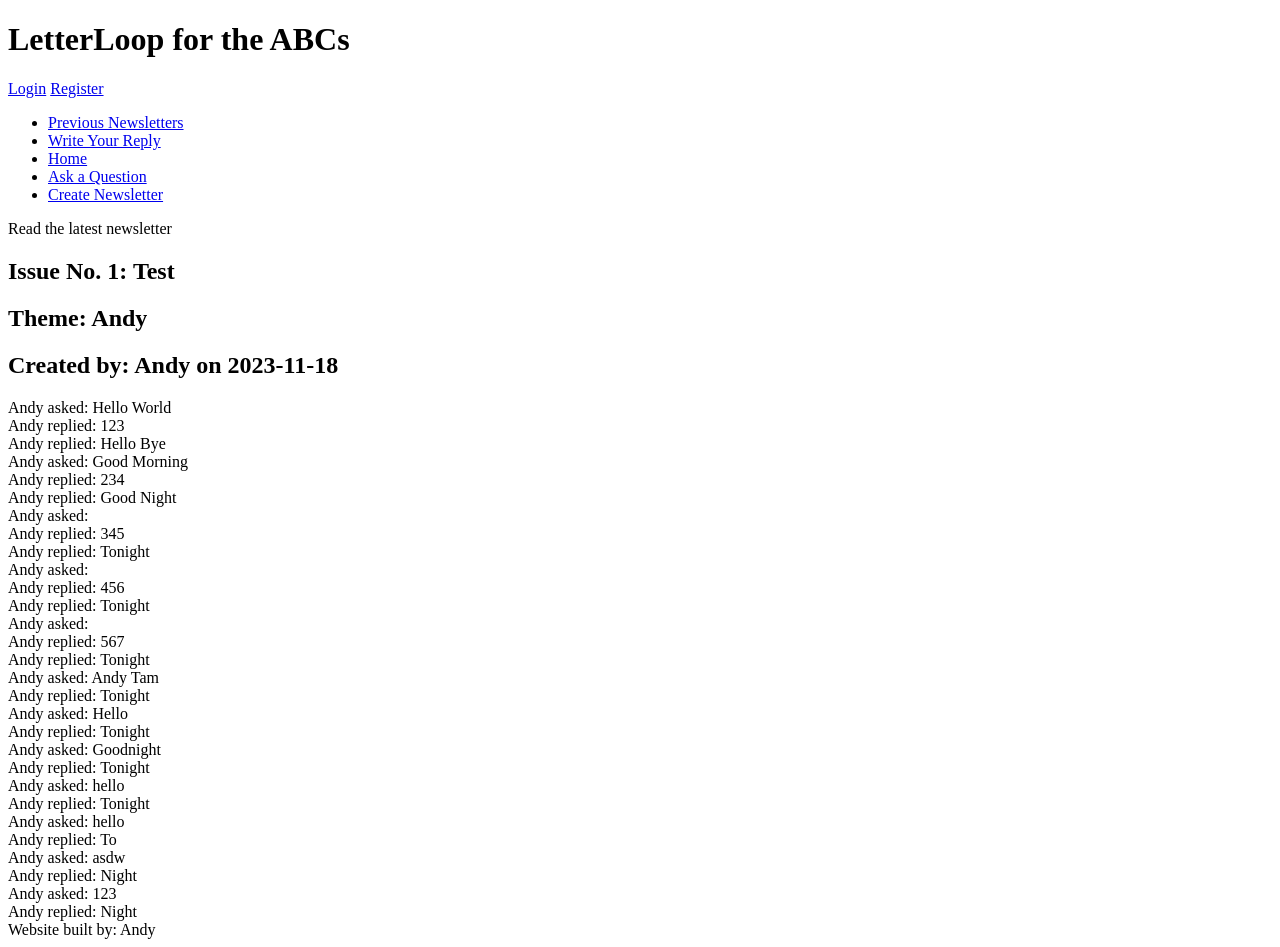
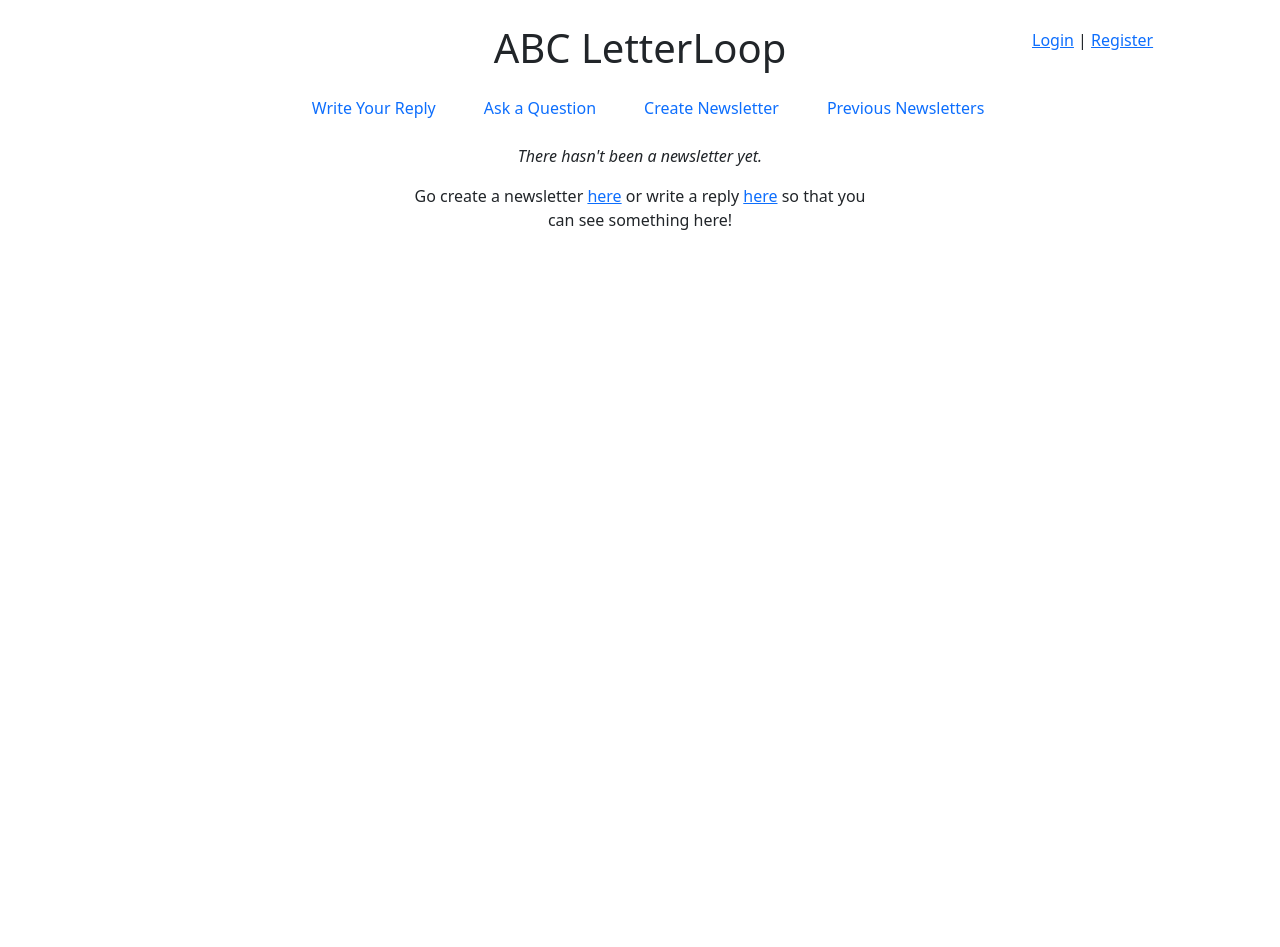
Before and after one commit to andytam101/abc_letterloop, a Flask app: page / in a window 1280 px wide. After the commit the page ends 230 px from the top, so only its background shows below. Run offline with Flask 3, Linux system fonts and the light colour scheme; data comes from the database, SQL or seed files in the repository.

Commit message:
added bootstrap to index.html

```diff
--- a/app.py
+++ b/app.py
@@ -20,8 +20,8 @@ def main():
         name = g.user.name
 
     issue = get_latest_issue(Issue.a_dl)
-    # if issue.a_dl >= datetime.now():
-    #     return render_template("index.html", logged_in=logged_in, name=name,valid=False)
+    if issue.a_dl >= datetime.now():
+        return render_template("index.html", logged_in=logged_in, name=name,valid=False)
 
     qs = get_questions(issue.issueId)
     questions = []
--- a/static/ask.js
+++ b/static/ask.js
@@ -18,7 +18,7 @@ $("#add-q").click(e => {
     n += 1;
     $("#qss").append(`
         <div id="q-${n}" class="row justify-content-center mb-1">
-            <div class="col-lg-6 col-8 border me-2 questions text-wrap">${new_q}</div>
+            <div class="col-lg-6 col-8 border me-2 vertical-center text-wrap">${new_q}</div>
             <button class="col-lg-2 col-3 btn btn-danger" type="button" id="del-q-${n}" class="del-q" onclick="handleDelQ('q-${n}')">Remove</button>
         </div>
     `);
--- a/static/index.css
+++ b/static/index.css
@@ -1,4 +1,4 @@
-.questions{
+.vertical-center{
     display: flex;
     align-items: center;
     justify-content: flex-start;
--- a/templates/index.html
+++ b/templates/index.html
@@ -5,70 +5,90 @@
         <meta http-equiv="X-UA-Compatible" content="IE=edge">
         <title>ABC Letterloop</title>
         <meta name="viewport" content="width=device-width, initial-scale=1">
-        <link rel="stylesheet" href="../static/index.css">
+        <link href="https://cdn.jsdelivr.net/npm/bootstrap@5.3.2/dist/css/bootstrap.min.css" rel="stylesheet">
         <script src="https://ajax.googleapis.com/ajax/libs/jquery/3.7.1/jquery.min.js"></script>
+        <script src="https://cdn.jsdelivr.net/npm/bootstrap@5.0.2/dist/js/bootstrap.bundle.min.js" integrity="sha384-MrcW6ZMFYlzcLA8Nl+NtUVF0sA7MsXsP1UyJoMp4YLEuNSfAP+JcXn/tWtIaxVXM" crossorigin="anonymous"></script>
+        <link href="../static/index.css" rel="stylesheet">
     </head>
     <body>
         <header>
-            <div>
-                <h1>LetterLoop for the ABCs</h1>
+            <div class="container">
+                <div class="row justify-content-center">
+                    <div class="col-lg-2 col-0"></div>
+                    <div class="col-lg-8 col-7 text-center mt-4">
+                        <h1 class="h1">ABC LetterLoop</h1>
                     </div>
-            <div id="status">
+                    <div class="col-lg-2 col-4 d-flex status-container text-right">
                         {% if logged_in %}
-                    <p>{{ name }}</p>
-                    <a href="/logout">Logout</a>
+                            <div class="vertical-center text-nowrap">{{ name }} |&nbsp<a href="/logout">Logout</a></div>
                         {% else %}
-                    <a href="/login">Login</a>
-                    <a href="/register">Register</a>
+                            <div class="vertical-center text-nowrap"><a href="/login">Login</a>&nbsp|&nbsp<a href="/register">Register</a></div>
                         {% endif %}
                     </div>
-
+                    </div>
+                </div>
+            </div>
         </header>
         <nav>
-            <ul>
-                <li><a href="/previous">Previous Newsletters</a></li>
-                <li><a href="/reply">Write Your Reply</a></li>
-                <li><a href="/">Home</a></li>
-                <li><a href="/ask">Ask a Question</a></li>
-                <li><a href="/new">Create Newsletter</a></li>
+            <ul class="nav justify-content-center mt-2 mb-3 ms-lg-3">
+                <li class="nav-item me-lg-3"><a class="nav-link" href="/reply">Write Your Reply</a></li>
+                <li class="nav-item me-lg-3"><a class="nav-link" href="/ask">Ask a Question</a></li>
+                <li class="nav-item me-lg-3"><a class="nav-link" href="/new">Create Newsletter</a></li>
+                <li class="nav-item"><a class="nav-link" href="/previous">Previous Newsletters</a></li>
             </ul>
         </nav>
         <main>
             <!-- Load result of latest Issue -->
-            <div>Read the latest newsletter</div>
             {% if valid %}
-                <article>
-                    <div>
-                        <h1>Issue No. {{ issueId }}: {{ issueName }}</h1>
+                <article class="container border p-4 mt-1 mb-5">
+                    <div class="row justify-content-center">
+                        <div class="col-12 col-lg-6 text-center">
+                            <h1 class="h1">Issue No. {{ issueId }}: {{ issueName }}</h1>
+                        </div>
+                    </div>
+                    <div class="row justify-content-center text-center fw-light">
+                        <div class="col-4 col-lg-3 fst-italic">
+                            Created by: {{ username }}
+                        </div>
+                        <div class="col-4 col-lg-3 fw-normal">
+                            {% if theme == "" %}
+                                No Theme
+                            {% else %}
+                                Theme: {{ theme }}
+                            {% endif %}
+                        </div>
+                        <div class="col-4 col-lg-3 fst-italic">
+                            {{ date }}
+                        </div>
+                    </div>
+                    <div class="row justify-content-center mt-4">
+                        <div class="col-12 col-lg-9 pt-3 ps-4 pe-4">
+                            {% for q in questions %}
+                                <div class="row border rounded-3 bg-light mb-3 pt-2 pb-2">
+                                    <div class="pb-2 mb-2 col-12 col-lg-12 fst-italic fs-5 me-1 border-bottom">
+                                        <b>{{ q['name'] }} asked:</b> {{ q['content'] }}
                                     </div>
                                     <div>
-                        {% if theme == "" %}
-                            <h2>No Theme</h2>
-                        {% else %}
-                            <h2>Theme: {{ theme }}</h2>
-                        {% endif %}
-                        <h2>Created by: {{ username }} on {{ date }}</h2>
-                    </div>
-                    <div>
-                        {% for q in questions %}
-                            <div>
-                                <div>{{ q['name'] }} asked: {{ q['content'] }}</div>
-                                <div>
                                         {% for a in q['answers'] %}
-                                        <div>{{ a['name'] }} replied: {{ a['content'] }}</div>
+                                            <div><b style="color:darkslateblue">{{ a['name'] }}</b>: {{ a['content'] }}</div>
                                         {% endfor %}
                                     </div>
                                 </div>
                             {% endfor %}
                         </div>
+                    </div>
                 </article>
             {% else %}
-                <div> There hasn't been an issue yet. </div>
+                <div class="container">
+                    <div class="row justify-content-center">
+                        <div class="col-lg-4 col-8 text-center mb-3 fst-italic"> There hasn't been a newsletter yet. </div>
+                    </div>
+                    <div class="row justify-content-center">
+                        <div class="col-lg-5 col-8 text-center"> Go create a newsletter <a href="/new">here</a> or write a reply <a href="reply">here</a> so that you can see something here! </div>
+                    </div>
+                </div>
             {% endif %}
         </main>
-        <footer>
-            <div>Website built by: Andy</div>
-        </footer>
         <script src="../static/index.js" async defer></script>
     </body>
 </html>
--- a/templates/reply.html
+++ b/templates/reply.html
@@ -38,12 +38,12 @@
                             {{ date }}
                         </div>
                     </div>
-                    <div class="row justify-content-center mt-5">
-                        <div class="col-12 col-lg-9 border pt-3">
+                    <div class="row justify-content-center mt-4">
+                        <div class="col-12 col-lg-9 border pt-3 mt-1">
                             <form id="f-reply">
                                 {% for q in questions %}
                                     <div class="form-group mb-3">
-                                        <label for="q-{{ q['quesId'] }}"><b>{{ q['username'] }} asked</b>: {{ q['content'] }}</label>
+                                        <label class="ms-1" for="q-{{ q['quesId'] }}"><b>{{ q['username'] }} asked:</b> {{ q['content'] }}</label>
                                         <input placeholder="Write your reply" class="form-control mt-1" type="text" id="q-{{ q['quesId'] }}" name="q-{{ q['quesId'] }}">
                                     </div>
                                 {% endfor %}
```
Also changed, not shown: templates/ask.html (+4 -5 lines). Lines whose indentation alone changed are shown as unchanged.
